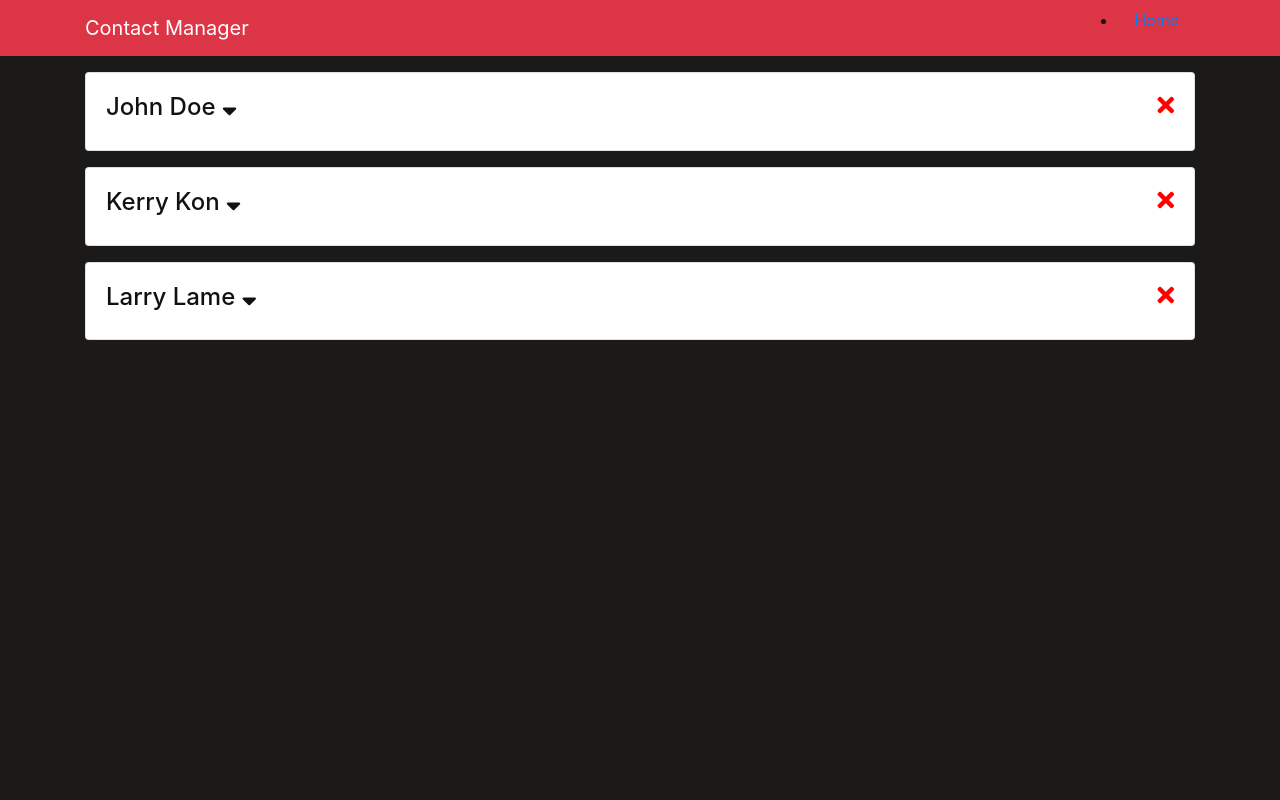
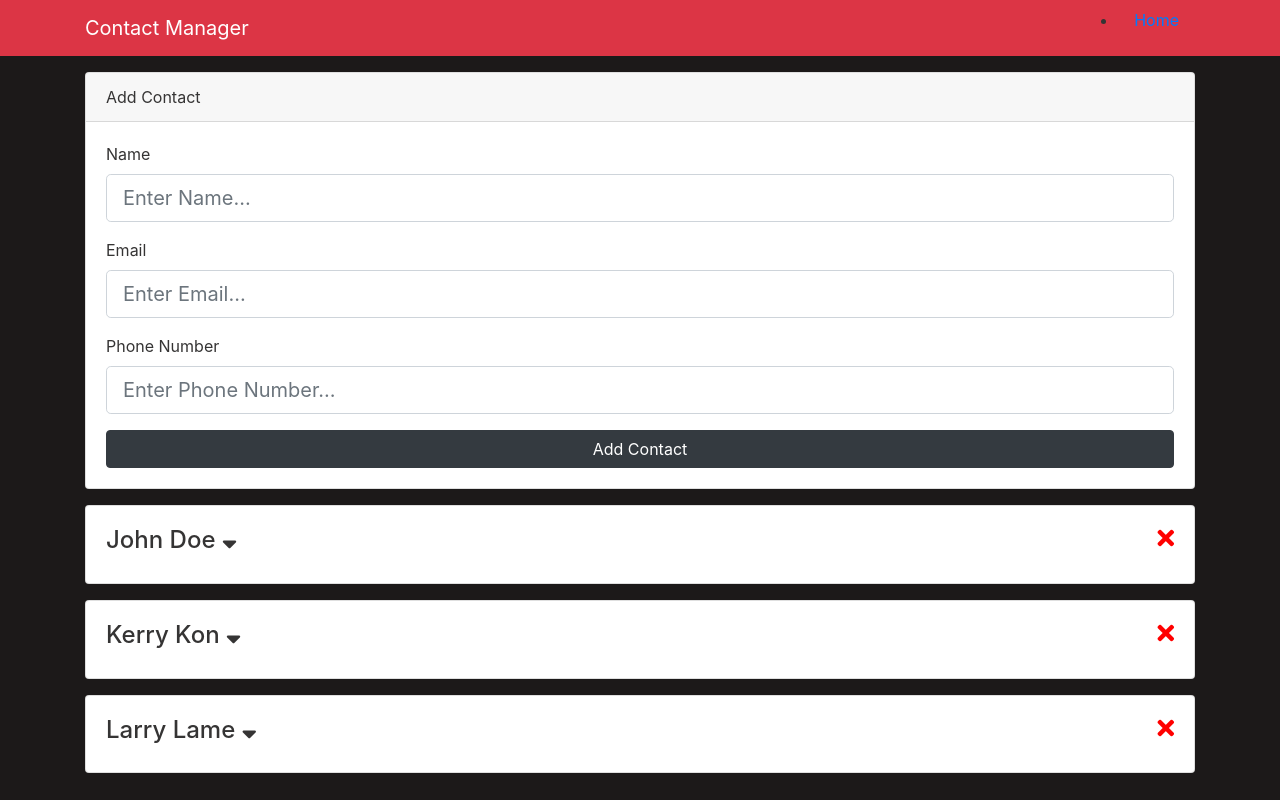
Before and after one commit to alexsjcho/contact-manager-react-app, a React (Create React App) app: page / in a window 1280 px wide. Built offline with nearby package versions, Linux system fonts and the light colour scheme.

Commit message:
added form with state

```diff
--- a/src/App.css
+++ b/src/App.css
@@ -1,4 +1,4 @@
 body {
   background-color: rgb(28, 25, 25);
-  color: rgb(19, 16, 16);
+  color: rgb(53, 52, 52);
 }
--- a/src/App.js
+++ b/src/App.js
@@ -1,6 +1,7 @@
 import React, { Component } from "react";
-import Contacts from "./components/Contacts";
-import Header from "./components/Header";
+import Contacts from "./components/contacts/Contacts";
+import AddContact from "./components/contacts/AddContact";
+import Header from "./layout/Header";
 import "bootstrap/dist/css/bootstrap.min.css";
 import "./App.css";
 import { Provider } from "./context";
@@ -12,6 +13,7 @@
         <div className="App">
           <Header branding="Contact Manager" />
           <div className="container">
+            <AddContact />
             <Contacts />
           </div>
         </div>
--- /dev/null
+++ b/src/components/contacts/AddContact.js
@@ -0,0 +1,62 @@
+import React, { Component } from "react";
+
+class AddContact extends Component {
+  state = {
+    name: "",
+    email: "",
+    phone: ""
+  };
+  render() {
+    const { name, email, phone } = this.state;
+    return (
+      <div className="card mb-3">
+        <div className="card-header">Add Contact</div>
+        <div className="card-body">
+          <form>
+            <div className="form-group">
+              <label htmlFor="name">Name</label>
+              <input
+                className="form-control form-control-lg"
+                name="name"
+                type="text"
+                placeholder="Enter Name..."
+                value={name}
+              />
+            </div>
+          </form>
+          <form>
+            <div className="form-group">
+              <label htmlFor="name">Email</label>
+              <input
+                className="form-control form-control-lg"
+                name="email"
+                type="email"
+                placeholder="Enter Email..."
+                value={email}
+              />
+            </div>
+          </form>
+          <form>
+            <div className="form-group">
+              <label htmlFor="name">Phone Number</label>
+              <input
+                className="form-control form-control-lg"
+                name="phone"
+                type="text"
+                placeholder="Enter Phone Number..."
+                value={phone}
+              />
+            </div>
+            <input
+              type="submit"
+              value="Add Contact"
+              className="btn btn-dark btn-block"
+            />
+          </form>
+        </div>
+      </div>
+    );
+  }
+}
+
+export default AddContact;
--- a/src/components/Contact.js
+++ b/src/components/contacts/Contact.js
@@ -1,6 +1,6 @@
 import React, { Component } from "react";
 import PropTypes from "prop-types";
-import { Consumer } from "../context";
+import { Consumer } from "../../context";
 
 class Contact extends Component {
   state = {
--- a/src/components/Contacts.js
+++ b/src/components/contacts/Contacts.js
@@ -1,6 +1,6 @@
 import React, { Component } from "react";
 import Contact from "./Contact";
-import { Consumer } from "../context";
+import { Consumer } from "../../context";
 
 class Contacts extends Component {
   render() {
```
Also changed, not shown: src/layout/Header.js (renamed from src/components/Header.js).
